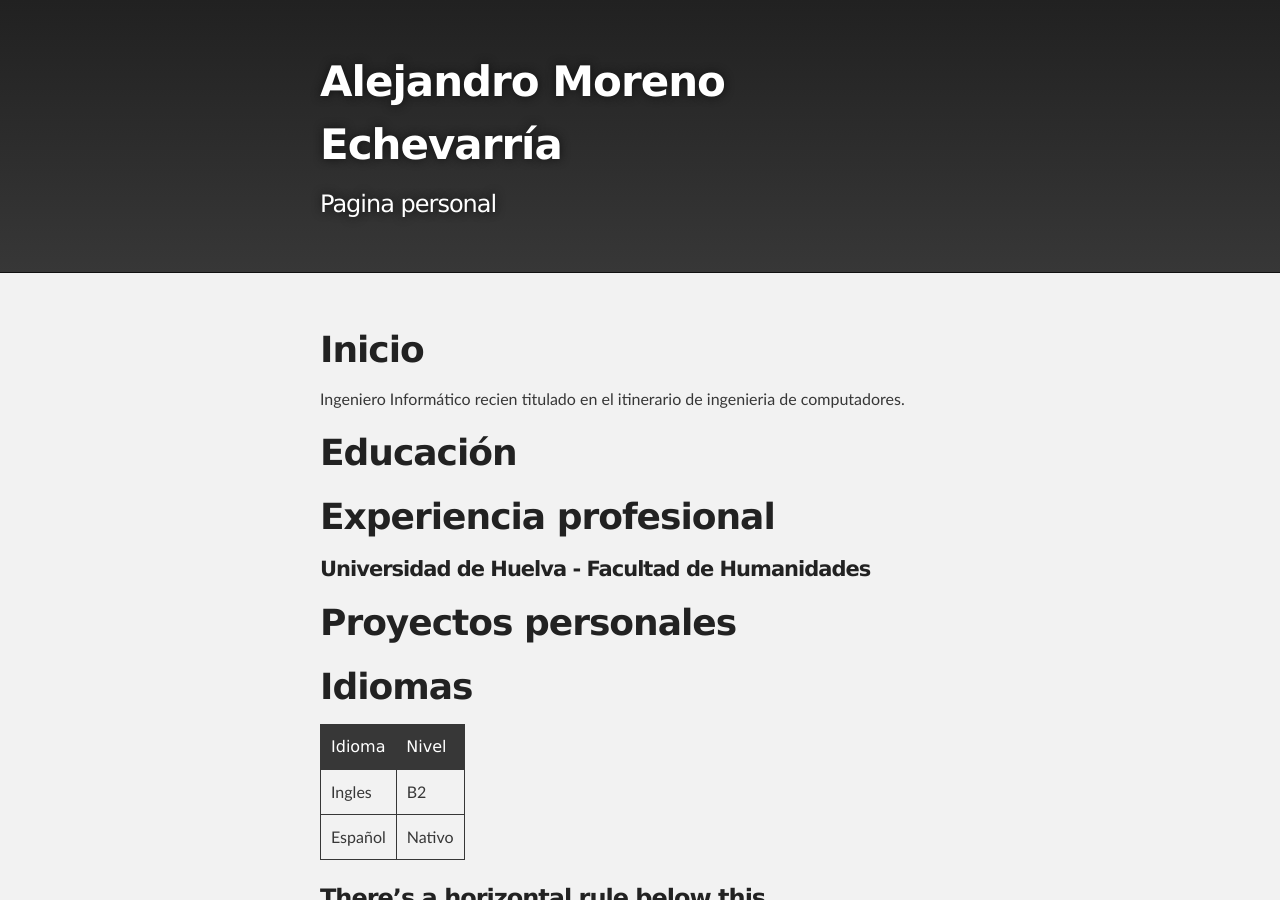
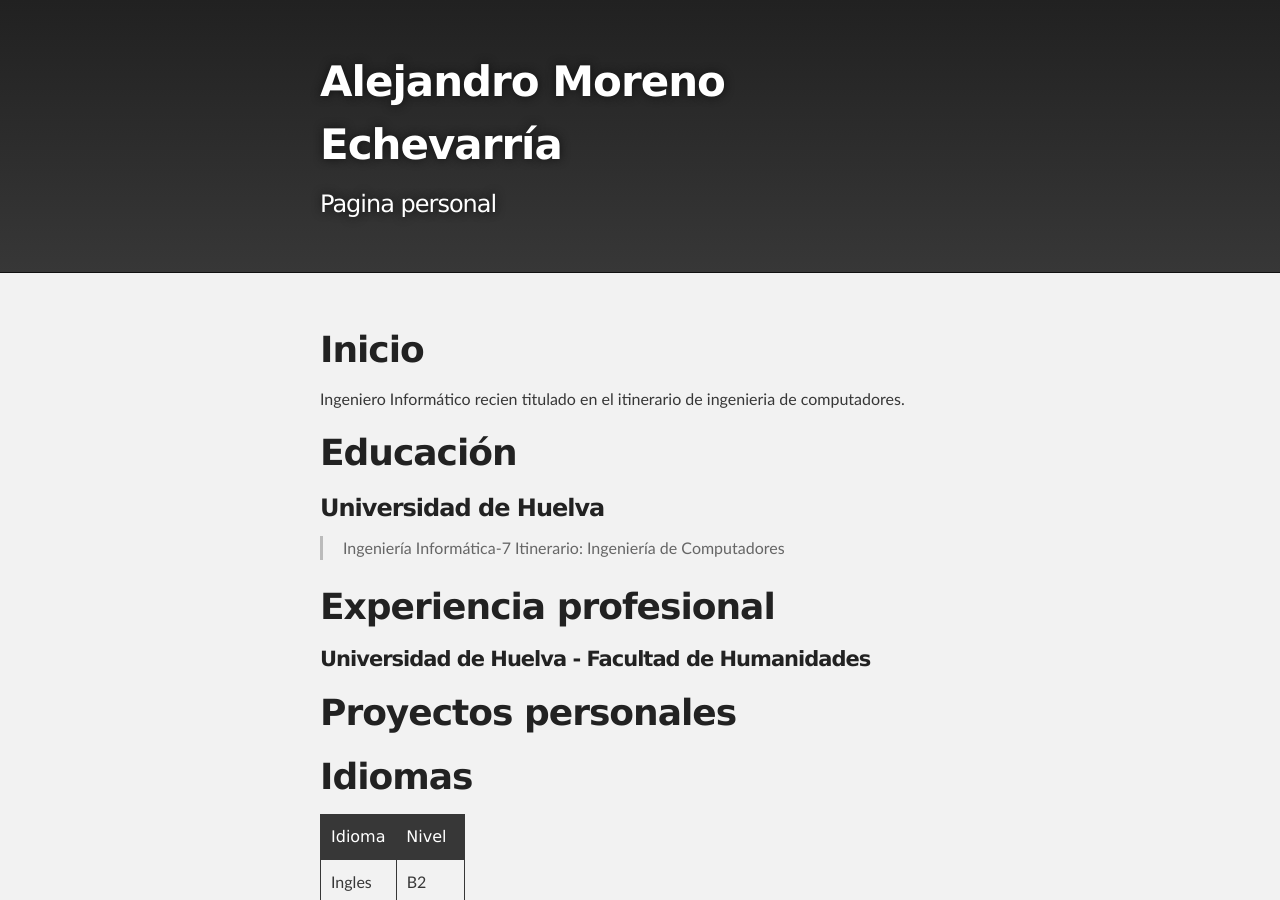
Before and after one commit to AleMrn/AleMrn.github.io, a Jekyll site: the page built from index.md, in a window 1280 px wide and 900 px high. Built offline with Jekyll 4.4.1, drawn with Linux system fonts in a browser that asks for light colours; our own code applies the rules of GitHub Pages for plain Markdown files; Markdown is read by kramdown in place of the engine named in the settings.

Commit message:
Update index

```diff
--- a/index.md
+++ b/index.md
@@ -4,6 +4,9 @@
 
 # Educación
 
+### Universidad de Huelva ###
+>Ingeniería Informática-7
+>Itinerario: Ingeniería de Computadores
 
 # Experiencia profesional
 
```
